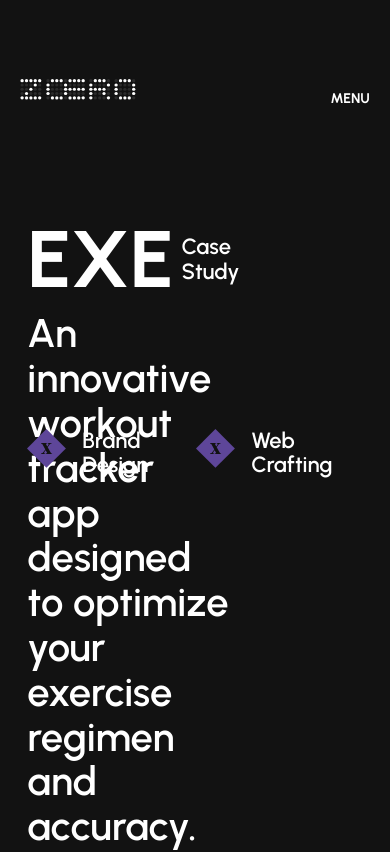
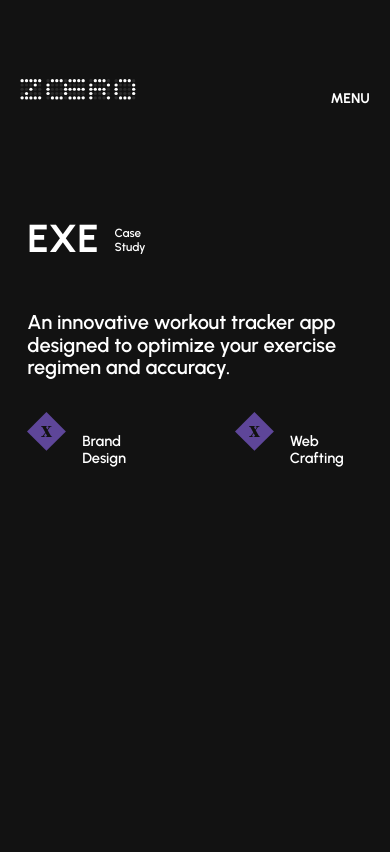
Before and after one commit to ivantrejoc/zoerowebsite, a React (Vite) app: page /experiments in a window 390 px wide. Shown: the top 852 px of the page. Built offline with nearby package versions, Linux system fonts and the light colour scheme.

Commit message:
exe/main-hero-responsive

```diff
--- a/src/pages/Experiments.jsx
+++ b/src/pages/Experiments.jsx
@@ -1,5 +1,5 @@
 import { Box, Typography, Grid, Avatar } from "@mui/material";
-import { useTheme } from "@emotion/react";
+import { useTheme } from "@mui/material/styles";
 import ButtonArea from "../components/buttonArea/ButtonArea";
 import HeroTwoSection from "../components/heroTwoSection/HeroTwoSection";
 import xicon from "../assets/icons/x-icon.svg";
@@ -12,10 +12,6 @@ import exeGrid4 from "../assets/img/exe-grid-4.png";
 import exeScreenshots from "../assets/img/exe-screenshots.png";
 import bachirAvatar from "../assets/img/bachir-avatar.png";
 import binaryStripe from "../assets/img/binary-stripe.png";
-
-
-
-
 
 const Experiments = () => {
   const theme = useTheme();
@@ -47,7 +43,19 @@ const Experiments = () => {
           overflowX: "0px",
           height: "30vh",
           maxHeight: "30vh",
-          marginBottom: 12
+          marginBottom: 12,
+          [theme.breakpoints.down("xxl")]: {
+            height: "39vh",
+            maxHeight: "39vh"
+          },
+          [theme.breakpoints.down("md")]: {
+            height: "45vh",
+            maxHeight: "45vh"
+          },
+          [theme.breakpoints.down("sm")]: {
+            height: "35vh",
+            maxHeight: "35vh"
+          }
         }}
       >
         <Box
@@ -69,7 +77,22 @@ const Experiments = () => {
               height: "9vh",
               display: "flex",
               gap: 1,
-              marginBottom: 2
+              marginBottom: 2,
+              [theme.breakpoints.down("xxl")]: {
+                width: "13%",
+                height: "11vh",
+                gap: 1
+              },
+              [theme.breakpoints.down("md")]: {
+                gap: 2
+              },
+              [theme.breakpoints.down("sm")]: {
+                width: "15%",
+                height: "9vh"
+              },
+              [theme.breakpoints.down("xs")]: {
+                width: "22%"
+              }
             }}
           >
             <Typography
@@ -79,7 +102,13 @@ const Experiments = () => {
                 fontSize: "5rem",
                 fontStyle: "normal",
                 fontWeight: "700",
-                lineHeight: "100%"
+                lineHeight: "100%",
+                [theme.breakpoints.down("md")]: {
+                  fontSize: "2.825rem"
+                },
+                [theme.breakpoints.down("sm")]: {
+                  fontSize: "2.4375rem"
+                }
               }}
               component="h2"
             >
@@ -89,8 +118,19 @@ const Experiments = () => {
               variant="text"
               component="p"
               sx={{
-                width: "10%",
-                paddingTop: 2
+                width: "31%",
+                paddingTop: 2,
+                [theme.breakpoints.down("xxl")]: {
+                  width: "40%"
+                },
+                [theme.breakpoints.down("md")]: {
+                  width: "60%",
+                  fontSize: "0.9375rem",
+                  paddingTop: 1
+                },
+                [theme.breakpoints.down("sm")]: {
+                  fontSize: "0.7375rem"
+                }
               }}
             >
               Case Study
@@ -102,7 +142,24 @@ const Experiments = () => {
               height: "12vh",
               display: "flex",
               flexDirection: "column",
-              marginBottom: 2
+              marginBottom: 2,
+              [theme.breakpoints.down("xxl")]: {
+                width: "80%",
+                height: "14vh",
+                marginBottom: 2
+              },
+              [theme.breakpoints.down("md")]: {
+                width: "100%",
+                height: "15vh"
+              },
+              [theme.breakpoints.down("sm")]: {
+                width: "100%",
+                height: "10vh"
+              },
+              [theme.breakpoints.down("xs")]: {
+                height: "12vh",
+                marginBottom: 1
+              }
             }}
           >
             <Typography
@@ -111,7 +168,16 @@ const Experiments = () => {
                 fontSize: "2.5rem",
                 fontStyle: "normal",
                 fontWeight: "600",
-                lineHeight: "112%"
+                lineHeight: "112%",
+                [theme.breakpoints.down("md")]: {
+                  fontSize: "1.725rem"
+                },
+                [theme.breakpoints.down("sm")]: {
+                  fontSize: "1.25rem"
+                },
+                [theme.breakpoints.down("xs")]: {
+                  fontSize: "1rem"
+                }
               }}
               component="p"
             >
@@ -124,13 +190,30 @@ const Experiments = () => {
               width: "30%",
               height: "5vh",
               display: "flex",
-              gap: 6
+              gap: 6,
+              [theme.breakpoints.down("xxl")]: {
+                width: "40%",
+                height: "6vh"
+              },
+              [theme.breakpoints.down("md")]: {
+                width: "100%",
+                height: "9vh"
+              },
+              [theme.breakpoints.down("sm")]: {
+                gap: 10
+              },
+              [theme.breakpoints.down("xs")]: {
+                gap: 5
+              }
             }}
           >
             <Box
               sx={{
                 display: "flex",
-                gap: 2
+                gap: 2,
+                [theme.breakpoints.down("xs")]: {
+                  width: "47.5%"
+                }
               }}
             >
               <img id="x-icon" src={xicon} alt="x-icon" />{" "}
@@ -138,7 +221,13 @@ const Experiments = () => {
                 variant="text"
                 sx={{
                   justifyItems: "center",
-                  alignContent: "center"
+                  alignContent: "center",
+                  [theme.breakpoints.down("sm")]: {
+                    fontSize: "0.91556rem"
+                  },
+                  [theme.breakpoints.down("xs")]: {
+                    fontSize: "0.85rem"
+                  }
                 }}
                 component="p"
               >
@@ -148,7 +237,10 @@ const Experiments = () => {
             <Box
               sx={{
                 display: "flex",
-                gap: 2
+                gap: 2,
+                [theme.breakpoints.down("xs")]: {
+                  width: "47.5%"
+                }
               }}
             >
               <img id="x-icon" src={xicon} alt="x-icon" />{" "}
@@ -156,7 +248,13 @@ const Experiments = () => {
                 variant="text"
                 sx={{
                   justifyItems: "center",
-                  alignContent: "center"
+                  alignContent: "center",
+                  [theme.breakpoints.down("sm")]: {
+                    fontSize: "0.91556rem"
+                  },
+                  [theme.breakpoints.down("xs")]: {
+                    fontSize: "0.85rem"
+                  }
                 }}
                 component="p"
               >
```
